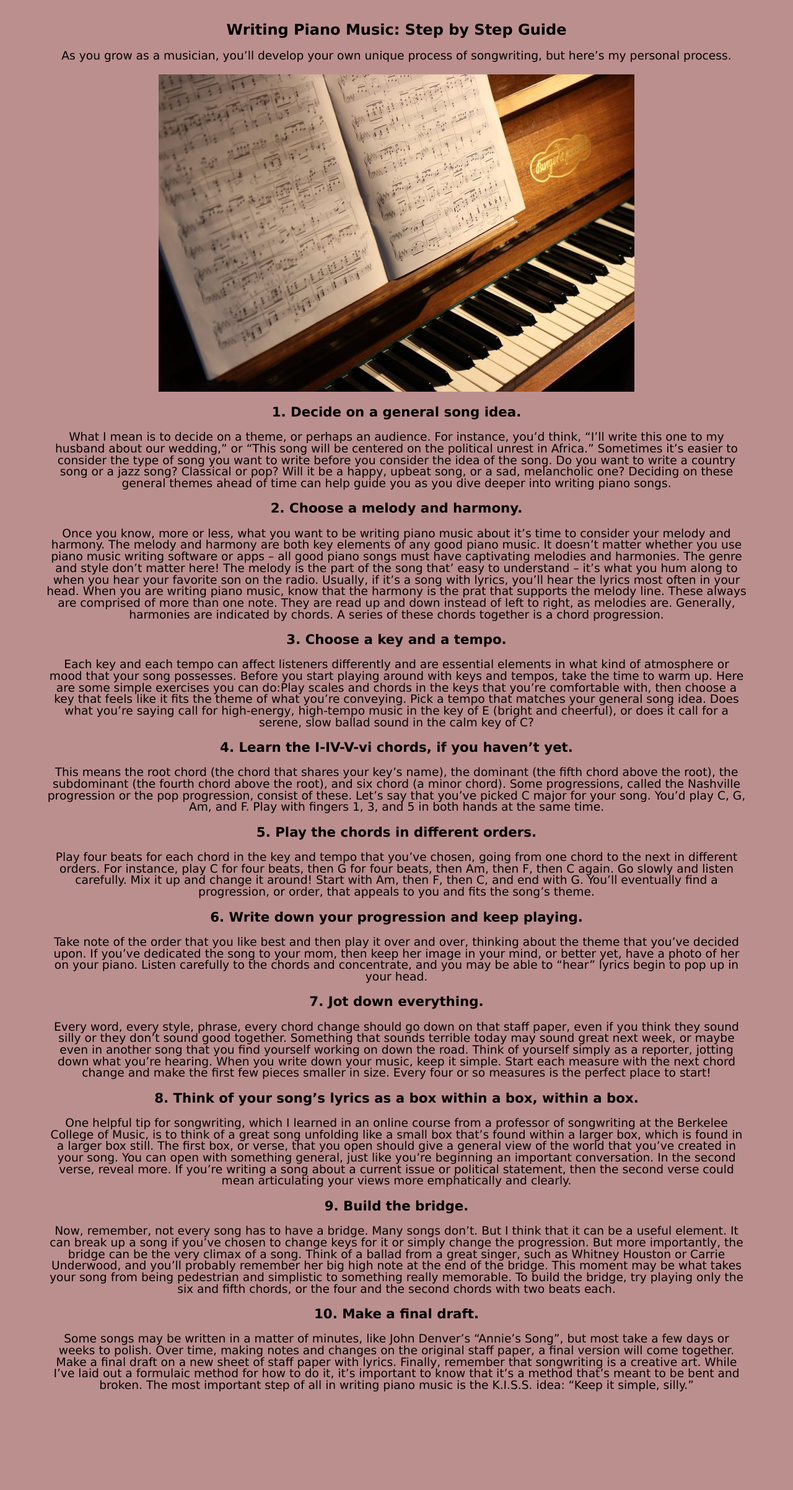
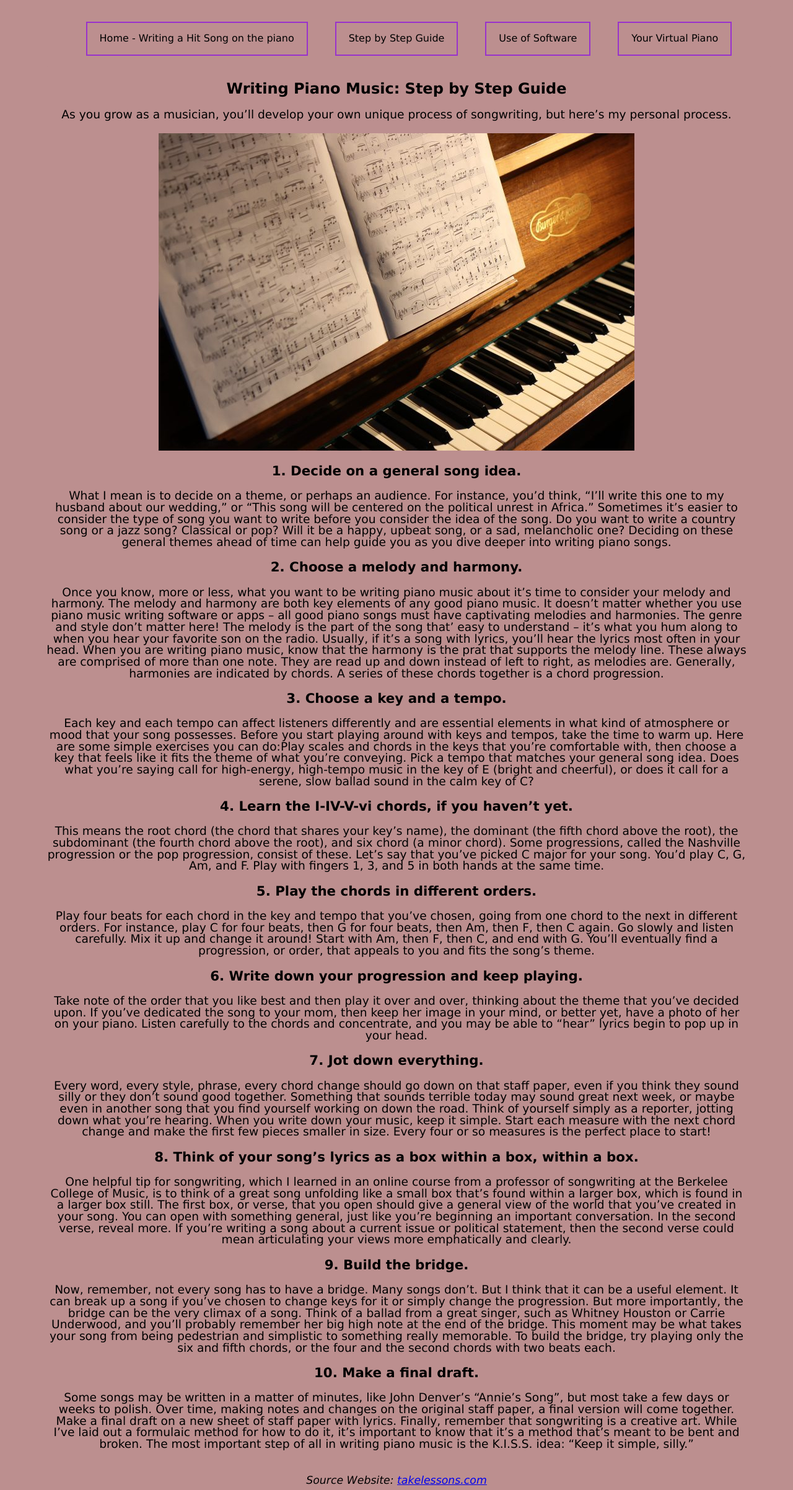
Before and after one commit to nataliedutz/first_steps_web_development, a plain HTML site: page page2.html in a window 1280 px wide. Shown: the whole page at 62% size. Before the commit the page ends 2253 px from the top, so only its background shows below. Drawn offline with Linux system fonts and the light colour scheme.

Commit message:
Update page2.html

```diff
--- a/page2.html
+++ b/page2.html
@@ -3,11 +3,18 @@
   <head>
     <meta charset="UTF-8" />
     <meta name="viewport" content="width=device-width, initial-scale=1.0" />
-    <title>Writing Piano Music</title>
+    <title>Step by Step Guide</title>
     <link rel="stylesheet" href="styles/style.css" />
 
   </head>
   <body>
+    <nav class="main-nav">
+      <a href="./index.html">Home - Writing a Hit Song on the piano</a>
+      <a href="./page2.html">Step by Step Guide</a>
+      <a href="./page3.html">Use of Software</a>
+      <a href="./page4.html">Your Virtual Piano</a>
+  </nav>
+
     <h1>Writing Piano Music: Step by Step Guide</h1>
     <section>
       As you grow as a musician, you’ll develop your own unique process of
@@ -131,6 +138,13 @@
       of all in writing piano music is the K.I.S.S. idea: “Keep it simple,
       silly.”
     </section>
-
+    <footer>
+      <section>
+        Source Website:
+        <a href="https://takelessons.com/blog/writing-hit-piano-music"
+          >takelessons.com
+        </a>
+      </section>
+    </footer>
   </body>
 </html>
```
